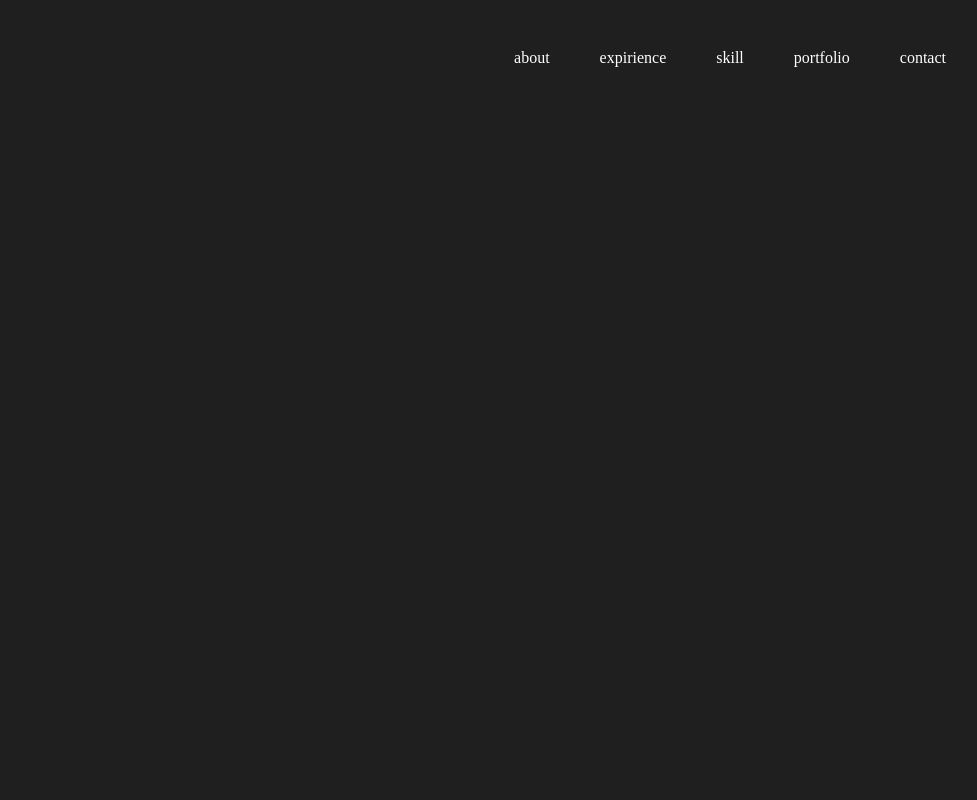
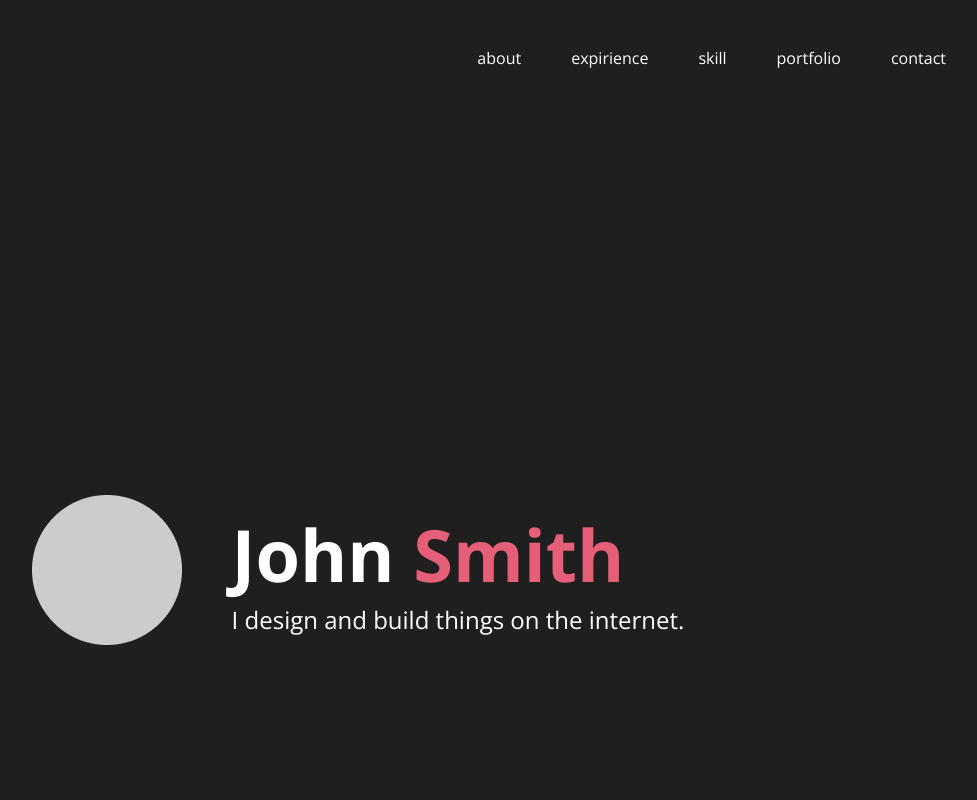
Before and after one commit to Benkula1930/Izpit_JS_CL_2026, a plain HTML site: page index.html in a window 1280 px wide. Shown: the top 800 px of the page, 282-1259 px from the left. Drawn offline with nearby package versions, Linux system fonts and the light colour scheme; a web font is replaced by a local one.

Commit message:
done main container

```diff
--- a/css/main.css
+++ b/css/main.css
@@ -3,12 +3,17 @@
     --secondary-color: #333333;
     --primary-font-color: #FFFFFF;
     --secondary-font-color: #E65F78;
+
 }
 
 
 body {
     background-color: var(--primary-color);
+    color: var(--primary-font-color);
+    font-family: 'Open Sans';
 }
+/* header */
+
 .container {
     width: 1440px;
     height: 100px;
@@ -28,10 +33,44 @@ body {
     align-items: center;
 }
 
-
 .header-nav-list {
     display: flex;
     color: var(--primary-font-color);
     list-style: none;
     gap: 50px;
 }
+/* end: header */
+
+/* Div */
+
+.main-container {
+    display: flex;
+    justify-content: center;
+    align-items:center;
+    flex-direction: column;
+}
+.main {
+    width: 1440px;
+    height: 924px;
+    display: flex;
+    justify-content: center;
+    align-items: center;
+
+    gap: 50px;
+}
+
+.name {
+    font-size: 72px;
+    font-weight: bolder;
+}
+
+span {
+    color: var(--secondary-font-color);
+}
+.work {
+    font-size: 24px;
+    font-weight: 100;
+}
+.arrow {
+    margin-bottom: 100px;
+}
--- a/index.html
+++ b/index.html
@@ -25,9 +25,18 @@
                     <li class="header-nav-list-item">portfolio</li>
                     <li class="header-nav-list-item">contact</li>
                 </ul>
-            </nav>
-        </header>
+            </nav> <!-- end: header-nav -->
+        </header> <!-- end: header-->
     </div>
-
+    <div class="main-container">
+        <div class="main">
+            <img src="assets/hero-picture.png" alt="picture">
+            <div class="main-info">
+                <section class="name">John <span>Smith</span></section>
+                <section class="work">I design and build things on the internet.</section>
+            </div>
+        </div>
+        <img class="arrow" src="assets/hero-arrow.png" alt="picture">
+    </div>
 </body>
 </html>
```
Also changed, not shown: assets/Izpit_JS_CL_2026/hero-picture@2x.png (deleted), assets/hero-arrow.png (added), 4 other files.
